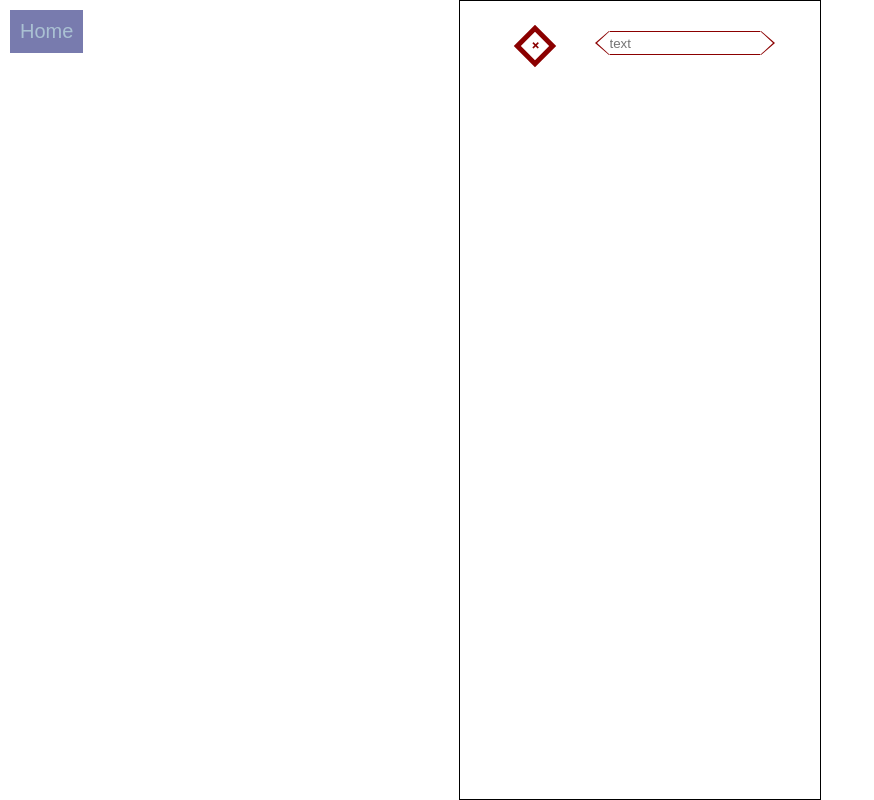
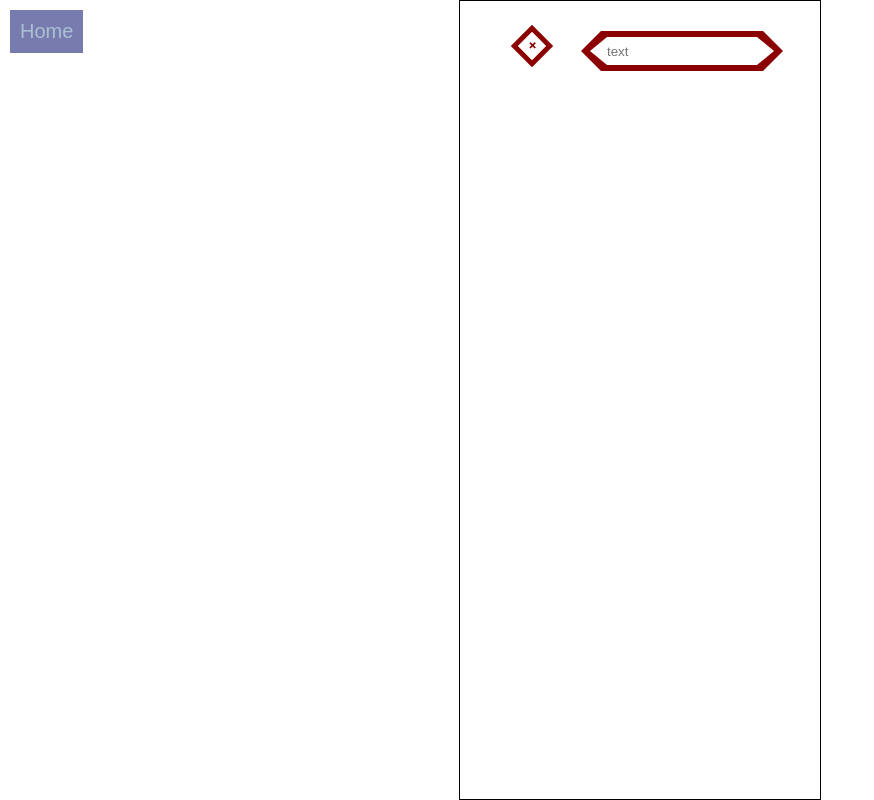
Before and after one commit to sheyn23/templates, a Vue app: page /red in a window 1280 px wide. Shown: the whole page, without its empty margins (0-874 px from the left). Built offline with nearby package versions, Linux system fonts and the light colour scheme.

Commit message:
auto size input

```diff
--- a/src/components/ProjectRed/input.vue
+++ b/src/components/ProjectRed/input.vue
@@ -13,11 +13,12 @@ export default {
 </script>
 
 <style lang="sass">
-  $inputHeight: 22px
-  $borderWidth: 1px
-  $after: ($borderWidth * 2 + $inputHeight) / 2
+
+  $inputHeight: 28px // Четные
+  $borderWidth: 6px // Нечетные
   $borderColor: darkred
   $innerColor: white
+  $bordercount: $inputHeight/2 + $borderWidth
 
   .input
     background: $innerColor
@@ -27,36 +28,38 @@ export default {
     position: relative
 
     .input__left
-      &::before, &::after
+      &::after
         content: ''
         position: absolute
-        left: (-$inputHeight - 5px)
-        bottom: -1px
-        border: $after solid transparent
-        border-right: $after+2 solid $borderColor
+        bottom: 0
+        left: (-$inputHeight - $borderWidth/2)
+        border: $inputHeight/2 solid transparent
+        border-right: $inputHeight/2 + $borderWidth/2 solid $innerColor
 
-      &::after
-        border-right: $after+1 solid $innerColor
-        bottom: -1px
-        left: (-$inputHeight - 3px)
-
-
-    .input__right
-      &::before, &::after
+      &::before
         content: ''
         position: absolute
-        right: (-$inputHeight - 5px)
-        bottom: -1px
-        border: $after solid transparent
-        border-left: $after+2 solid $borderColor
-
+        bottom: -$borderWidth
+        left: (-$inputHeight - $borderWidth*3)
+        border: $bordercount solid transparent
+        border-right: $bordercount solid $borderColor
 
     .input__right
       &::after
-        border-left: $after+1 solid $innerColor
-        bottom: -1px
-        right: (-$inputHeight - 3px)
+        content: ''
+        position: absolute
+        bottom: 0
+        right: (-$inputHeight - $borderWidth/2)
+        border: $inputHeight/2 solid transparent
+        border-left: $inputHeight/2 + $borderWidth/2 solid $innerColor
 
+      &::before
+        content: ''
+        position: absolute
+        bottom: -$borderWidth
+        right: (-$inputHeight - $borderWidth*3)
+        border: $bordercount solid transparent
+        border-left: $bordercount solid $borderColor
 
     input
       border: none
```
